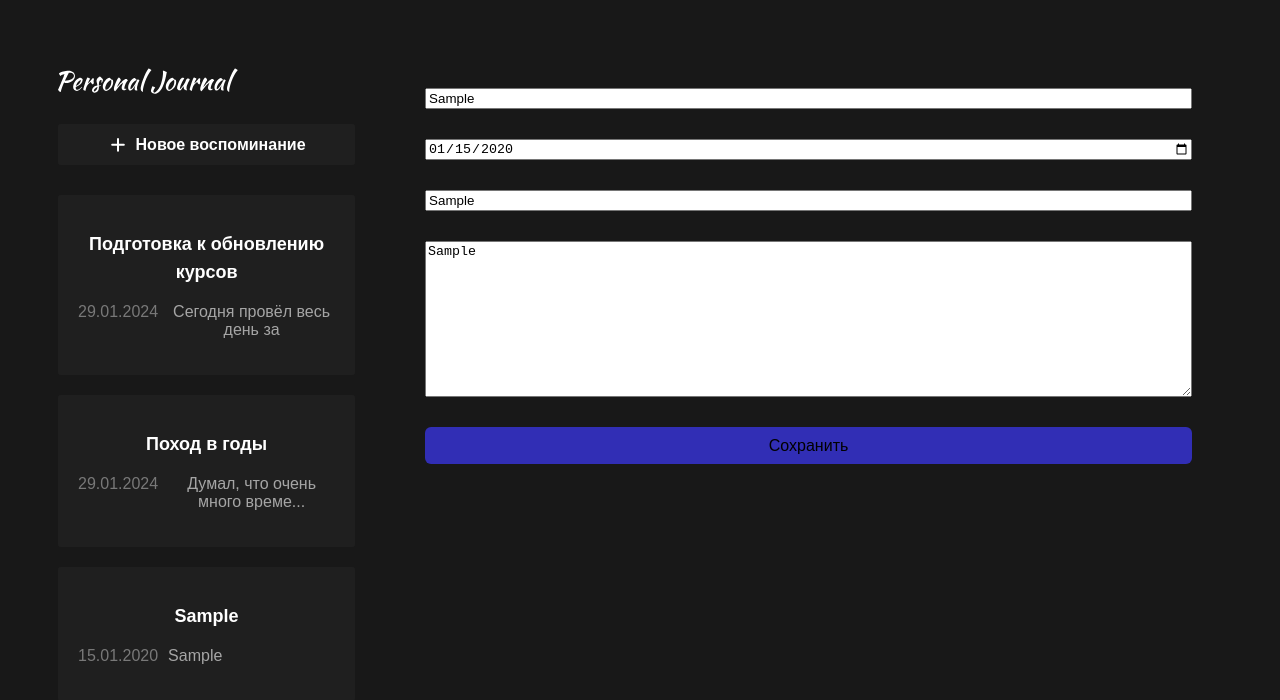
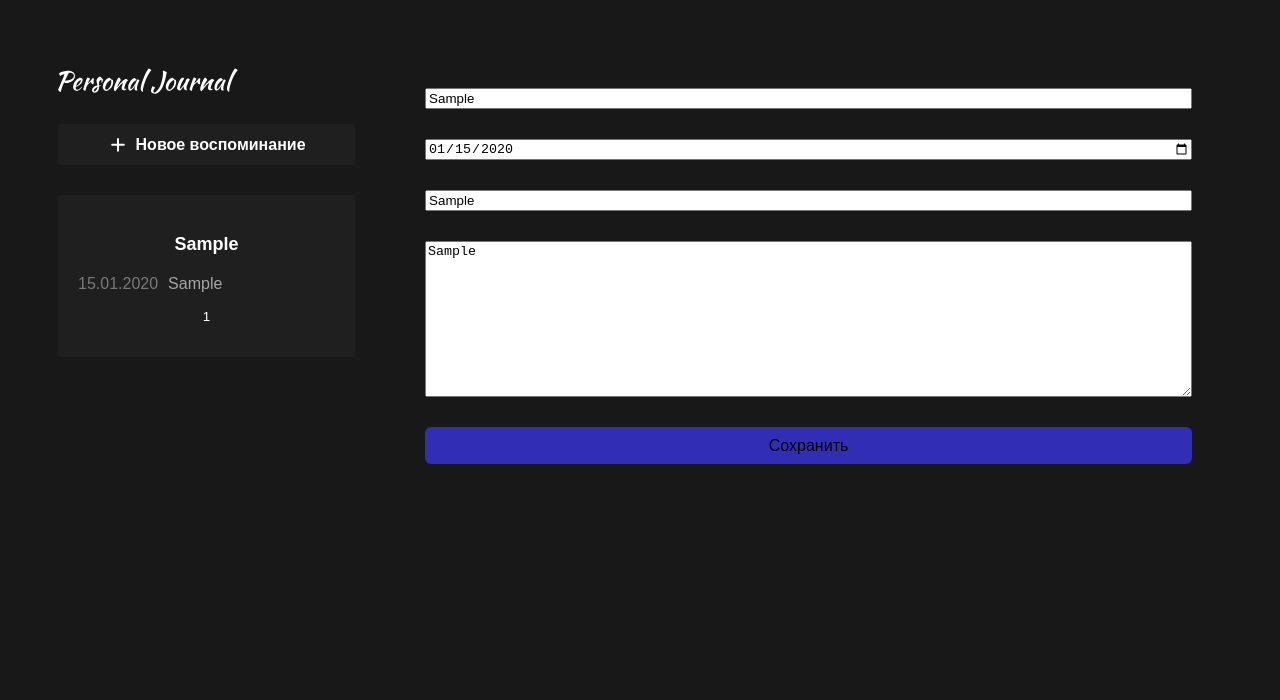
Before and after one commit to andrfh/journail-list, a React (Vite) app: page / in a window 1280 px wide. Both pictures are taken after typing "Sample", "2020-01-15", "Sample", "Sample" into the empty fields and a click on the button "Сохранить". Shown: the top 700 px of the page. Built offline with nearby package versions, Linux system fonts and the light colour scheme.

Commit message:
отображение данных

```diff
--- a/src/App.jsx
+++ b/src/App.jsx
@@ -1,8 +1,5 @@
 import './App.css';
-import Button from './components/Button/Button';
-import CardButton from './components/CardButton/CardButton';
 import Header from './components/Header/Header';
-import JournailItem from './components/JournailItem/JournailItem';
 import Body from './layouts/Body/Body';
 import LeftPanel from './layouts/LeftPanel/LeftPanel';
 import JournailList from './components/JournailList/JournailList';
@@ -11,17 +8,18 @@ import JournailForm from './components/JournailForm/JournailForm';
 import { useState } from 'react';
 
 const INITIAL_DATA = [
-	{
-		title: 'Подготовка к обновлению курсов',
-		text: 'Сегодня провёл весь день за',
-		date: new Date()
-	},
+	// {
+	// 	title: 'Подготовка к обновлению курсов',
+	// 	text: 'Сегодня провёл весь день за',
+	// 	date: new Date(),
+	// 	id: 0
+	// }
 
-	{
-		title: 'Поход в годы',
-		text: 'Думал, что очень много време...',
-		date: new Date()
-	}
+	// {
+	// 	title: 'Поход в годы',
+	// 	text: 'Думал, что очень много време...',
+	// 	date: new Date()
+	// }
 ];
 
 
@@ -30,35 +28,25 @@ function App() {
 	const [items, setItems] = useState(INITIAL_DATA);
 
 	const addItem = item => {
-		if (item.date == '') {
-			alert('Введите дату');
-			return(false);
-		}
 		setItems(oldItems => [...oldItems, {
 			text: item.text,
 			title: item.title,
-			date: new Date(item.date)
-
+			date: new Date(item.date),
+			id: oldItems.length > 0 ? Math.max(...oldItems.map(i => i.id)) + 1 : 1
 		}]);
 	};
+
 
 	return (
 		<div className='app'>
 			<LeftPanel>
 				<Header />
 				<JournailAddButton />
-				<JournailList>
-					{items.map(el => (
-						<CardButton>
-							<JournailItem title={el.title} text={el.text} date={el.date}/>
-						</CardButton>
-					))}
-
-
-				</JournailList>
+				<JournailList items={items} />
 			</LeftPanel>
 			<Body>
 				<JournailForm onSubmit={addItem}/>
+
 			</Body>
 
 
--- a/src/components/Button/Button.jsx
+++ b/src/components/Button/Button.jsx
@@ -1,9 +1,9 @@
 import './Button.css';
 
-const Button = ( {text} ) => {
+const Button = ( {text, click} ) => {
 
 	return (
-		<button className='button accent'>{text}</button>
+		<button className='button accent' onClick={click}>{text}</button>
 	);
 };
 
--- a/src/components/JournailForm/JournailForm.jsx
+++ b/src/components/JournailForm/JournailForm.jsx
@@ -1,25 +1,35 @@
 import './JournailForm.css';
 import Button from '../Button/Button';
+import { useState } from 'react';
 
 
 const JournailForm = ( {onSubmit} ) => {
 
+	const [noDate, setNoDate] = useState(<></>);
+
 	const addJournailItem = (event) => {
 		event.preventDefault();
+		if (event.target.date.value === '') {
+			setNoDate(<p>Введите дату</p>);
+			return(false);
+		} else {
+			setNoDate(<></>);
+		}
 		const formData = new FormData(event.target);
 		const formProps = Object.fromEntries(formData);
 		onSubmit(formProps);
+		return formProps;
 
 	};
 
 	return (
-
 		<form className='journail-form' onSubmit={addJournailItem}>
 			<input type="text" name='title'/>
+			{noDate}
 			<input type="date" name='date'/>
 			<input type="text" name='tag'/>
 			<textarea name="text" id="" cols="30" rows="10"></textarea>
-			<Button text="Сохранить"/>
+			<Button text="Сохранить" />
 		</form>
 
 	);
--- a/src/components/JournailList/JournailList.jsx
+++ b/src/components/JournailList/JournailList.jsx
@@ -1,9 +1,30 @@
 import './JournailList.css';
+import CardButton from '../CardButton/CardButton';
+import JournailItem from '../JournailItem/JournailItem';
 
-const JournailList = ({ children }) => {
-	return (
-		<div className="journail-list">{children}</div>
-	);
+const JournailList = ({ items }) => {
+
+	if (items.length === 0) {
+		return <p>Записей пока нет, добавьте первую</p>;
+	}
+
+	const sortItems = (a, b) => {
+		if (a.date > b.date) {
+			return 1;
+		} else {
+			return -1;
+		}
+	};
+
+
+
+	return <>{items.sort(sortItems).map(el => (
+		<CardButton key={el.id}>
+			<JournailItem title={el.title} text={el.text} date={el.date}/>
+			<p>{el.id}</p>
+		</CardButton>
+	))}</>;
+
 };
 
 export default JournailList;
```
